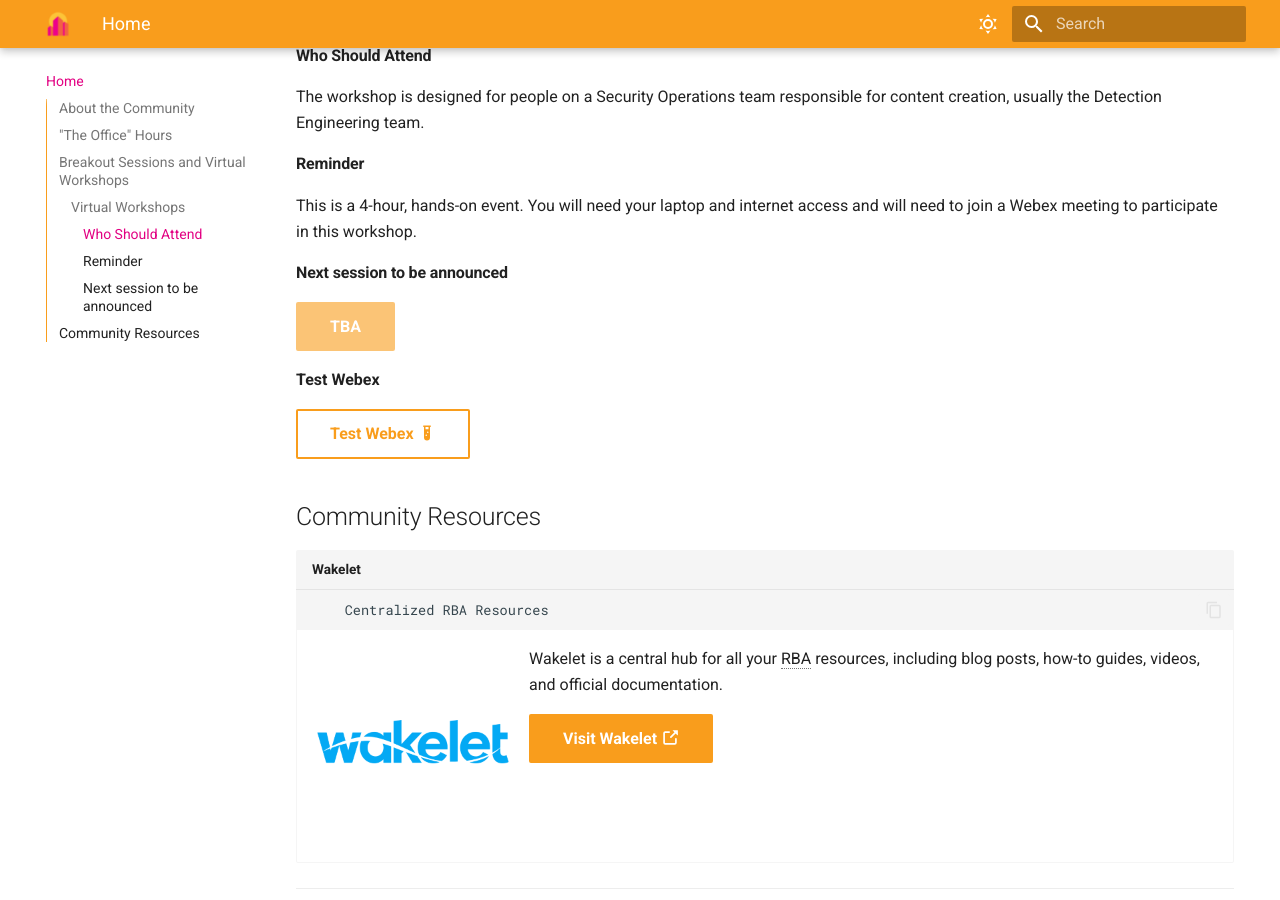
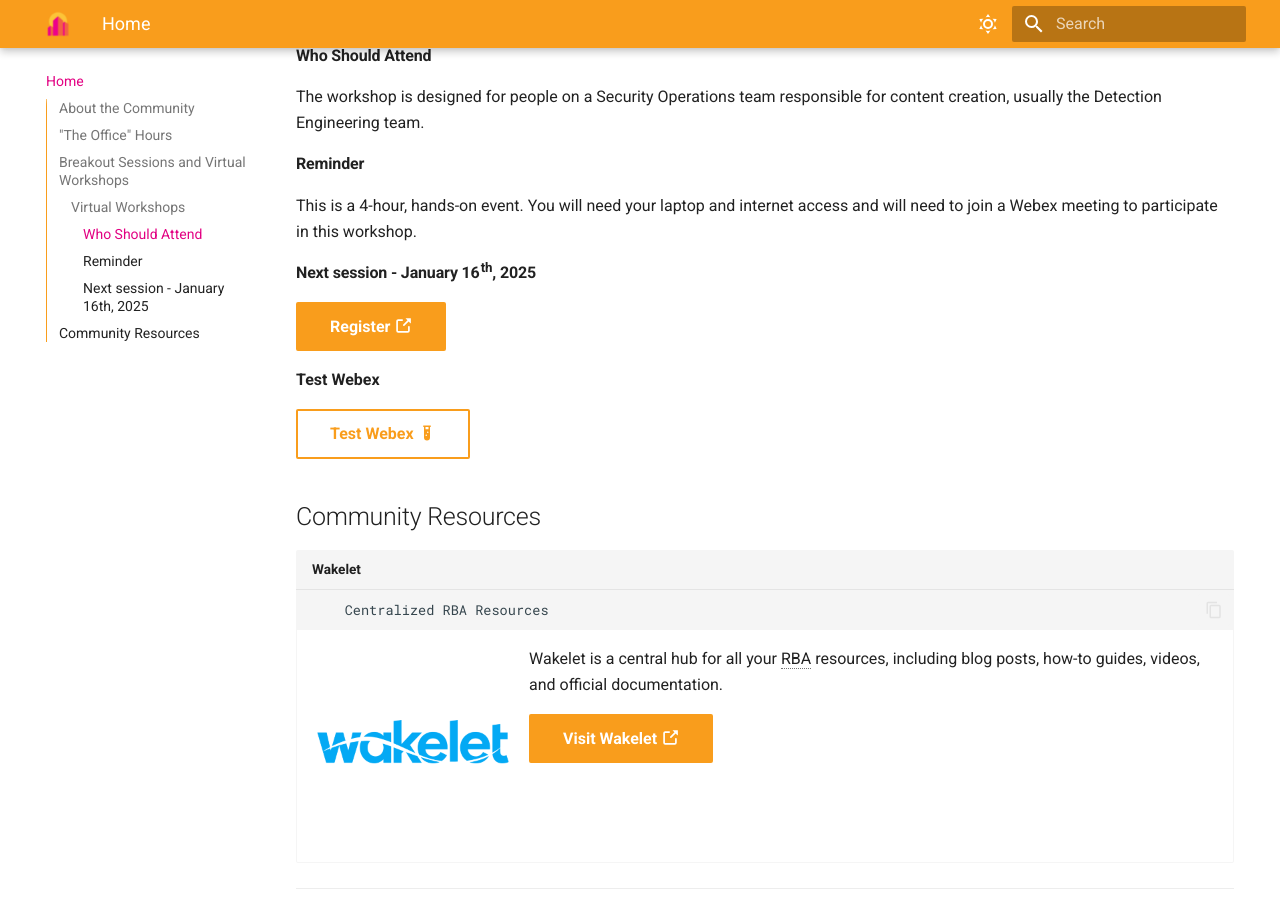
Before and after one commit to rba-community/rba-community, an MkDocs documentation site: the page built from docs/index.md, in a window 1280 px wide and 900 px high, scrolled down 1877 px. Built offline with MkDocs 1.6.1 and Material for MkDocs 9.7.7, drawn with Linux system fonts in a browser that asks for light colours; emoji names are drawn with the system emoji font.

Commit message:
added virtual workshop
Signed-off-by: RBA Community Admin <admin@rba.community>

```diff
--- a/docs/index.md
+++ b/docs/index.md
@@ -40,9 +40,9 @@ The workshop is designed for people on a Security Operations team responsible fo
 
 This is a 4-hour, hands-on event. You will need your laptop and internet access and will need to join a Webex meeting to participate in this workshop.
 
-#### Next session to be announced
+#### Next session - January 16^th^, 2025
 
-[TBA](#){ target="blank" .md-button .md-button--primary .disabled-button }
+[Register :octicons-link-external-16:](https://docs.google.com/forms/d/e/1FAIpQLSc2a8khNLnJnnEuma3qjpzsb1tTroZNOu1UVqfnkEoEEGTzXg/viewform){ target="blank" .md-button .md-button--primary }
 
 **Test Webex**
 
```
